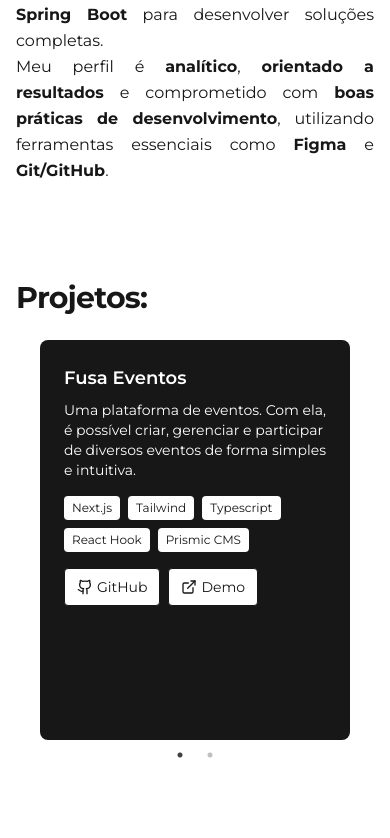
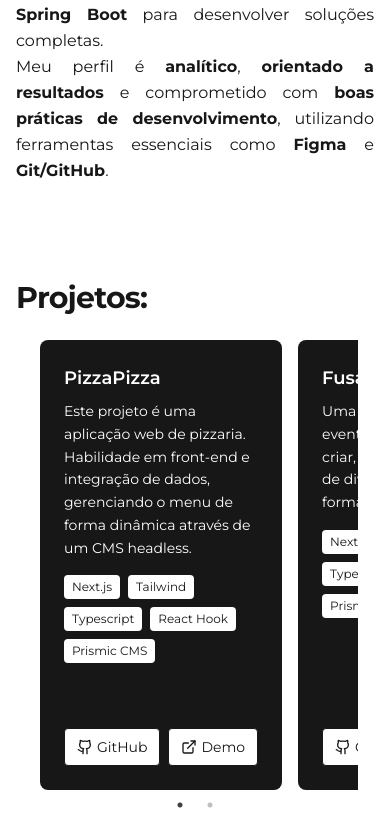
Before and after one commit to ynxdeiv/portfolio-deivid-costa, a Next.js app: page / in a window 390 px wide. Shown: the part 1054-1892 px from the top of the page. Before the commit the page ends 1842 px from the top, so only its background shows below. Built offline with nearby package versions, Linux system fonts and the light colour scheme.

Commit message:
fix: breakpoint

```diff
--- a/src/app/_components/projects/slider/index.tsx
+++ b/src/app/_components/projects/slider/index.tsx
@@ -39,38 +39,84 @@ function CarouselComponent() {
     slidesToScroll: 1,
     arrows: true,
     variableWidth: false,
+    centerPadding: '0px',
     responsive: [
       {
         breakpoint: 1024,
         settings: {
           slidesToShow: 2,
+          centerPadding: '0px',
         },
       },
       {
         breakpoint: 480,
         settings: {
           slidesToShow: 1,
+          slidesToScroll: 1,
           dots: true,
           arrows: false,
           variableWidth: false,
+          centerMode: false,
+          centerPadding: '0px',
+          adaptiveHeight: false,
         },
       },
     ],
   };
 
   return (
-    <div className="w-full px-4">
+    <>
+      <style jsx global>{`
+        .slick-list {
+          overflow: hidden;
+          margin: 0;
+        }
+
+        .slick-track {
+          display: flex !important;
+          align-items: stretch;
+        }
+
+        .slick-slide {
+          height: auto !important;
+          display: flex !important;
+        }
+
+        .slick-slide > div {
+          width: 100% !important;
+          height: 100% !important;
+        }
+
+        @media (max-width: 480px) {
+          .slick-slide {
+            width: 100% !important;
+            max-width: 100% !important;
+          }
+
+          .slick-track {
+            transform: none !important;
+            width: 100% !important;
+          }
+
+          .slick-list {
+            padding: 0 !important;
+          }
+        }
+      `}</style>
+
+      <div className="w-full max-w-7xl mx-auto px-4">
         {isMounted && (
           <Slider {...settings}>
             {projects.map((project) => (
-            <div key={project.id}>
-              <div className="mx-2">
-                <div className="bg-foreground rounded-lg p-6 w-full min-h-[400px]">
+              <div key={project.id} className="h-full">
+                <div className="mx-2 h-full">
+                  <div className="bg-foreground rounded-lg p-6 w-full h-full flex flex-col justify-between min-h-[450px]">
+                    <div>
                       <h3 className="text-lg font-semibold mb-2 text-background">
                         {project.name}
                       </h3>
 
-                  <p className="text-background text-sm mb-4">
+                      <p className="text-background text-sm mb-4 leading-relaxed">
                         {project.description}
                       </p>
 
@@ -84,8 +130,9 @@ function CarouselComponent() {
                           </span>
                         ))}
                       </div>
+                    </div>
 
-                  <div className="flex gap-2">
+                    <div className="flex gap-2 mt-auto">
                       <a
                         href={project.github}
                         className="flex items-center gap-1 px-3 py-2 bg-background text-foreground text-sm rounded transition-all duration-300 border hover:bg-foreground hover:text-background"
@@ -109,6 +156,7 @@ function CarouselComponent() {
           </Slider>
         )}
       </div>
+    </>
   );
 }
 
```
Lines whose indentation alone changed are shown as unchanged.
